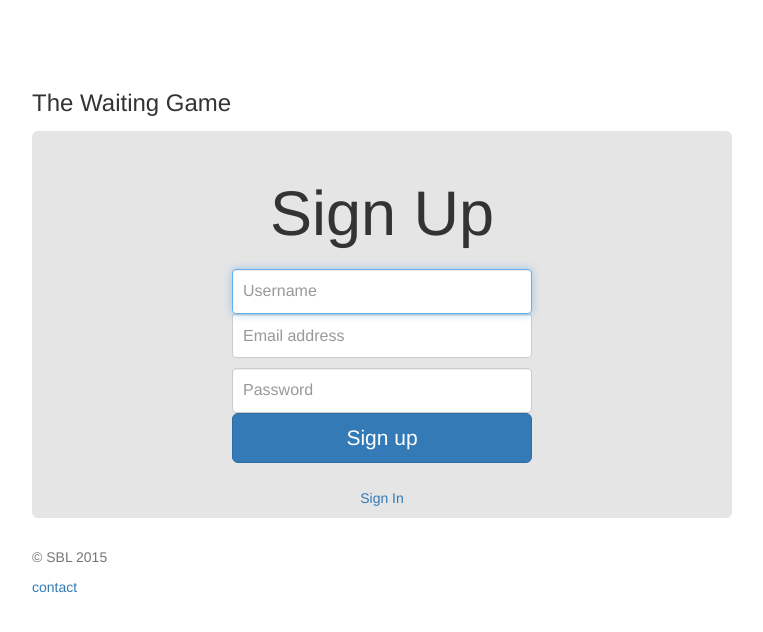
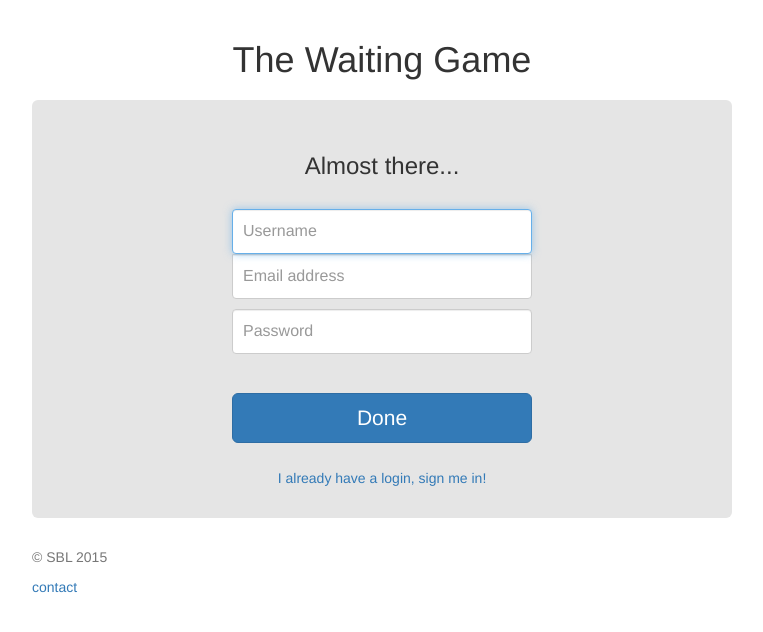
Before and after one commit to samblyon/twg, a Flask app: page /showSignUp in a window 1280 px wide. Shown: the top 632 px of the page, without its empty margins (258-1021 px from the left). Run offline with Flask 2, Linux system fonts and the light colour scheme; some libraries are stand-ins or nearby versions.

Commit message:
reworked signin

```diff
--- a/templates/signup.html
+++ b/templates/signup.html
@@ -28,13 +28,13 @@
 				</nav>
 			</div> -->
 
-			<div class="title-text-waitapp">
-				<h3>The Waiting Game</h3>
+			<div class="jumbotron-white">
+				<h1>The Waiting Game</h1>
 
 			</div>
 
 			<div class="jumbotron">
-				<h1>Sign Up</h1>
+				<h3>Almost there...</h3>
 				<form class="form-signin">
 				<label for="inputName" class="sr-only">Username</label>
 				<input type="name" name="inputName" id="inputName" class="form-control" placeholder="Username" required autofocus>
@@ -42,11 +42,12 @@
 				<input type="email" name="inputEmail" id="inputEmail" class="form-control" placeholder="Email address" required>
 				<label for="inputPassword" class="sr-only">Password</label>
 				<input type="password" name="inputPassword" id="inputPassword" class="form-control" placeholder="Password" required>
+				<h4><br></h4>
 
-				<button id="btnSignUp" class="btn btn-lg btn-primary btn-block" type="button">Sign up</button>
+				<button id="btnSignUp" class="btn btn-lg btn-primary btn-block" type="button">Done</button>
 
 				</form>
-				<a href="showSignin">Sign In</a>
+				<a href="showSignin">I already have a login, sign me in! <br> <br></a>
 			</div>
 
 			<footer class="footer">
```
